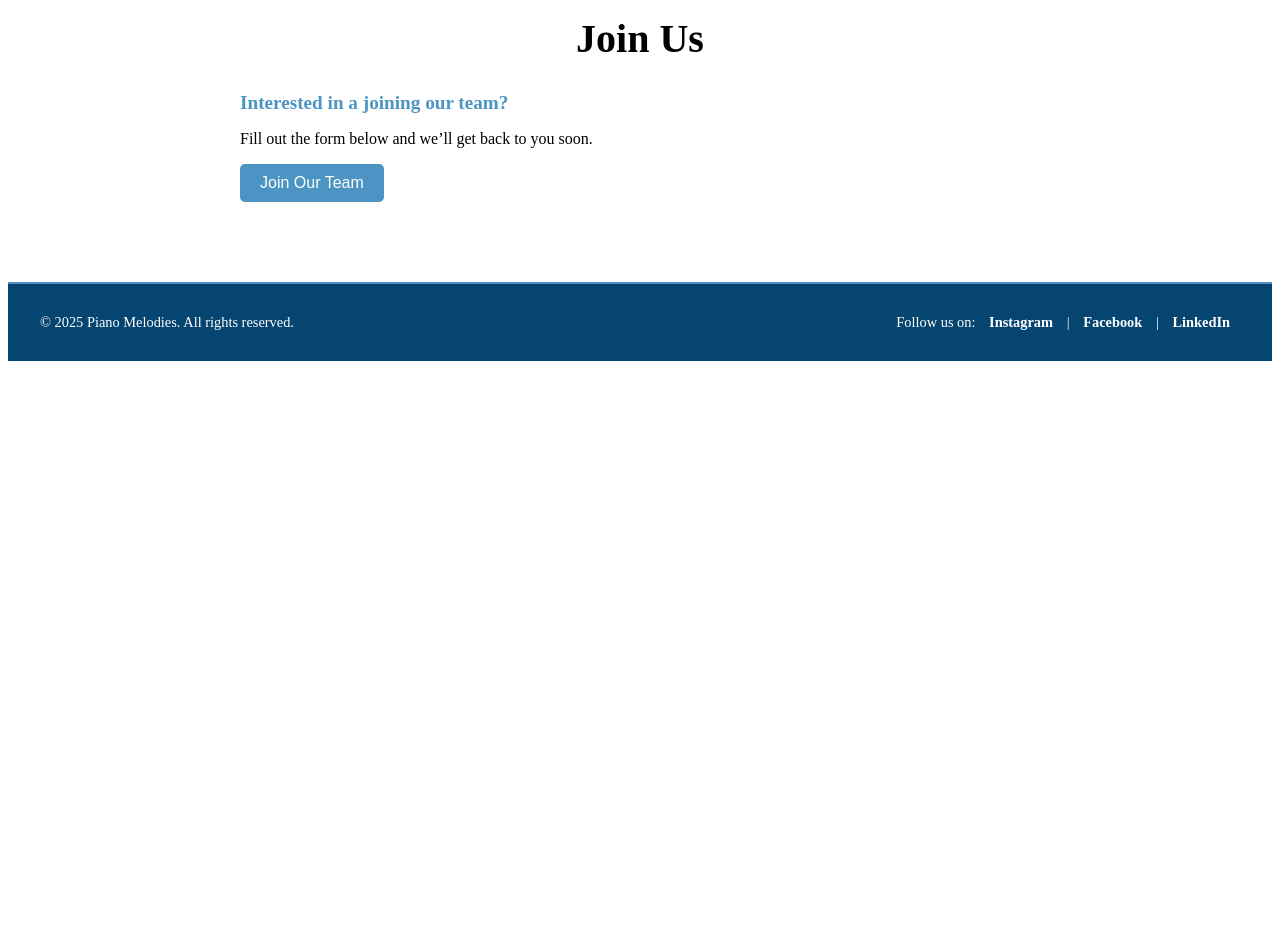
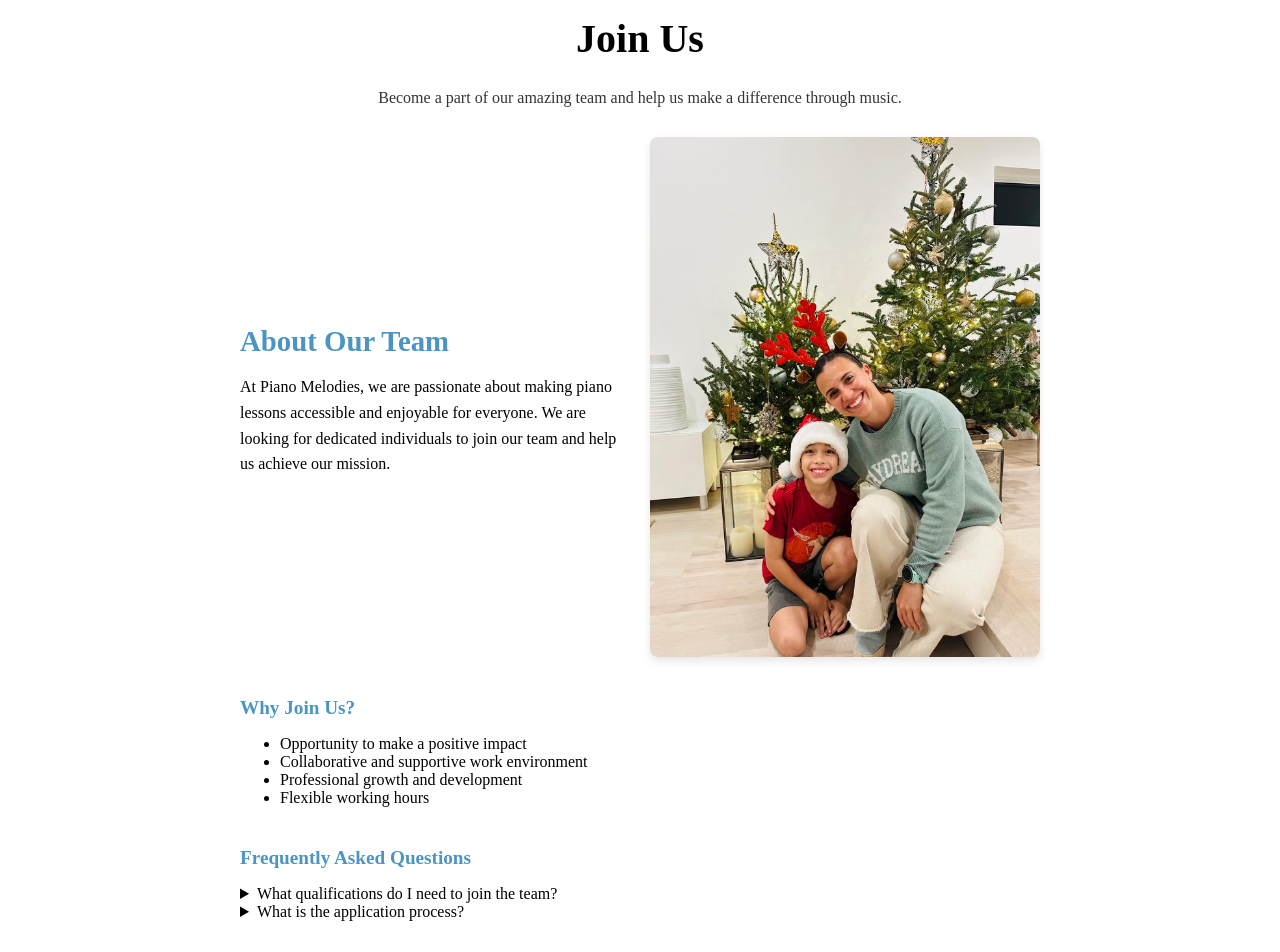
Before and after one commit to Patxi25/piano-melodies, a Next.js app: page /joinus in a window 1280 px wide. Shown: the part 180-1132 px from the top of the page. Before the commit the page ends 800 px from the top, so only its background shows below. Built offline with nearby package versions, Linux system fonts and the light colour scheme; a web font is replaced by a local one.

Commit message:
Expanding the join us page

```diff
--- a/src/app/joinus/page.tsx
+++ b/src/app/joinus/page.tsx
@@ -2,17 +2,62 @@
 
 import styles from "./styles.module.css";
 import Button from "../components/button";
+import ContentSection from "../components/content-section";
 
 const JoinUsPage: React.FC = () => (
   <div className={styles.joinUsPage}>
     <div className={styles.header}>
       <h1>Join Us</h1>
-      <p></p>
+      <p>
+        Become a part of our amazing team and help us make a difference through
+        music.
+      </p>
+    </div>
+
+    {/* Introduction Section */}
+    <ContentSection
+      title="About Our Team"
+      description={[
+        "At Piano Melodies, we are passionate about making piano lessons accessible and enjoyable for everyone. We are looking for dedicated individuals to join our team and help us achieve our mission.",
+      ]}
+      imageSrc="/images/begona_teaching_5.png"
+      imageAlt="Begoña Teaching Piano"
+      imagePosition="right"
+    />
+
+    {/* Benefits Section */}
+    <div className={styles.sectionContainer}>
+      <h2>Why Join Us?</h2>
+      <ul>
+        <li>Opportunity to make a positive impact</li>
+        <li>Collaborative and supportive work environment</li>
+        <li>Professional growth and development</li>
+        <li>Flexible working hours</li>
+      </ul>
+    </div>
+
+    {/* FAQ Section */}
+    <div className={styles.sectionContainer}>
+      <h2>Frequently Asked Questions</h2>
+      <details>
+        <summary>What qualifications do I need to join the team?</summary>
+        <p>
+          We are looking for individuals with a passion for music and teaching.
+          Previous experience in music education or therapy is a plus.
+        </p>
+      </details>
+      <details>
+        <summary>What is the application process?</summary>
+        <p>
+          Fill out the form below, and we will get back to you with the next
+          steps.
+        </p>
+      </details>
     </div>
 
     {/* Join Us Form */}
     <div className={styles.sectionContainer}>
-      <h2>Interested in a joining our team?</h2>
+      <h2>Interested in joining our team?</h2>
       <p>Fill out the form below and we’ll get back to you soon.</p>
       <div className={styles.sectionContainer}>
         <Button
```
